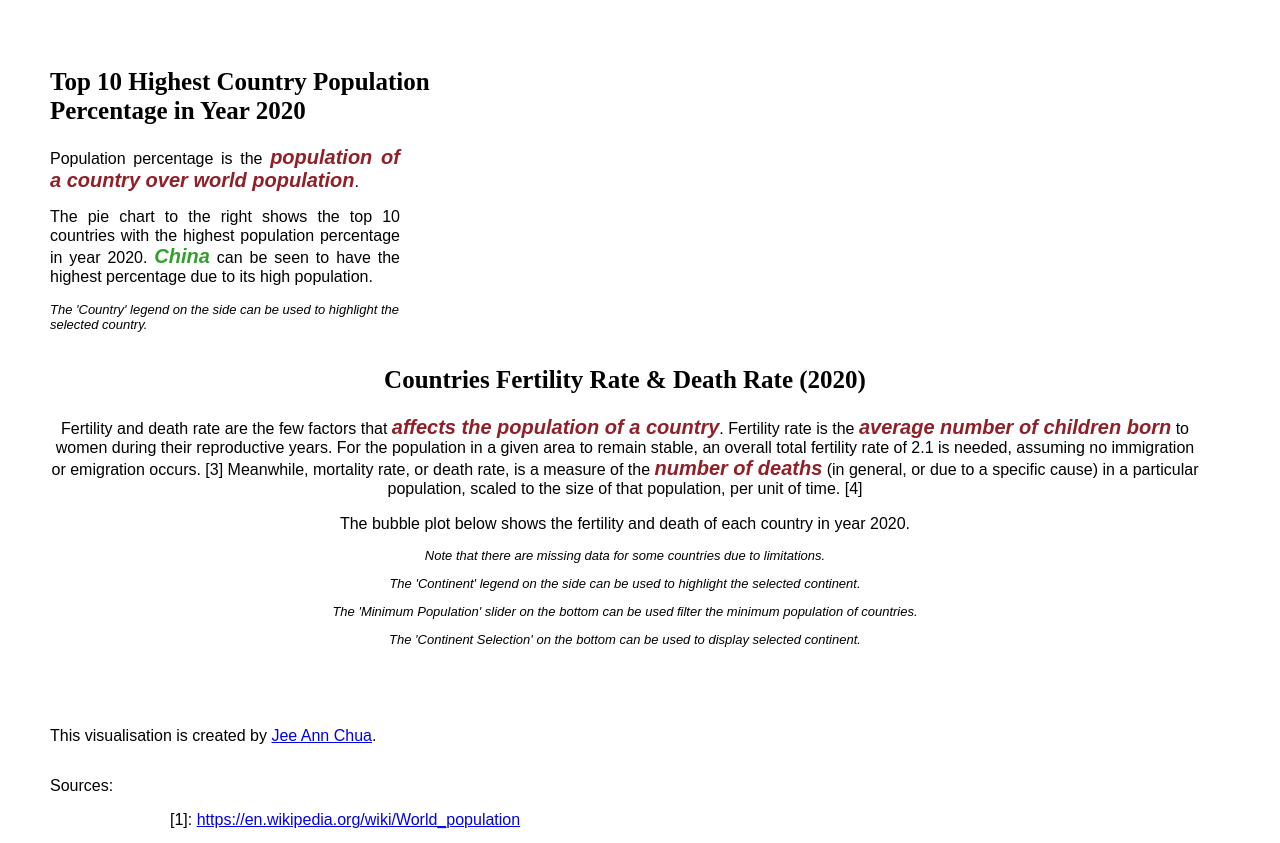
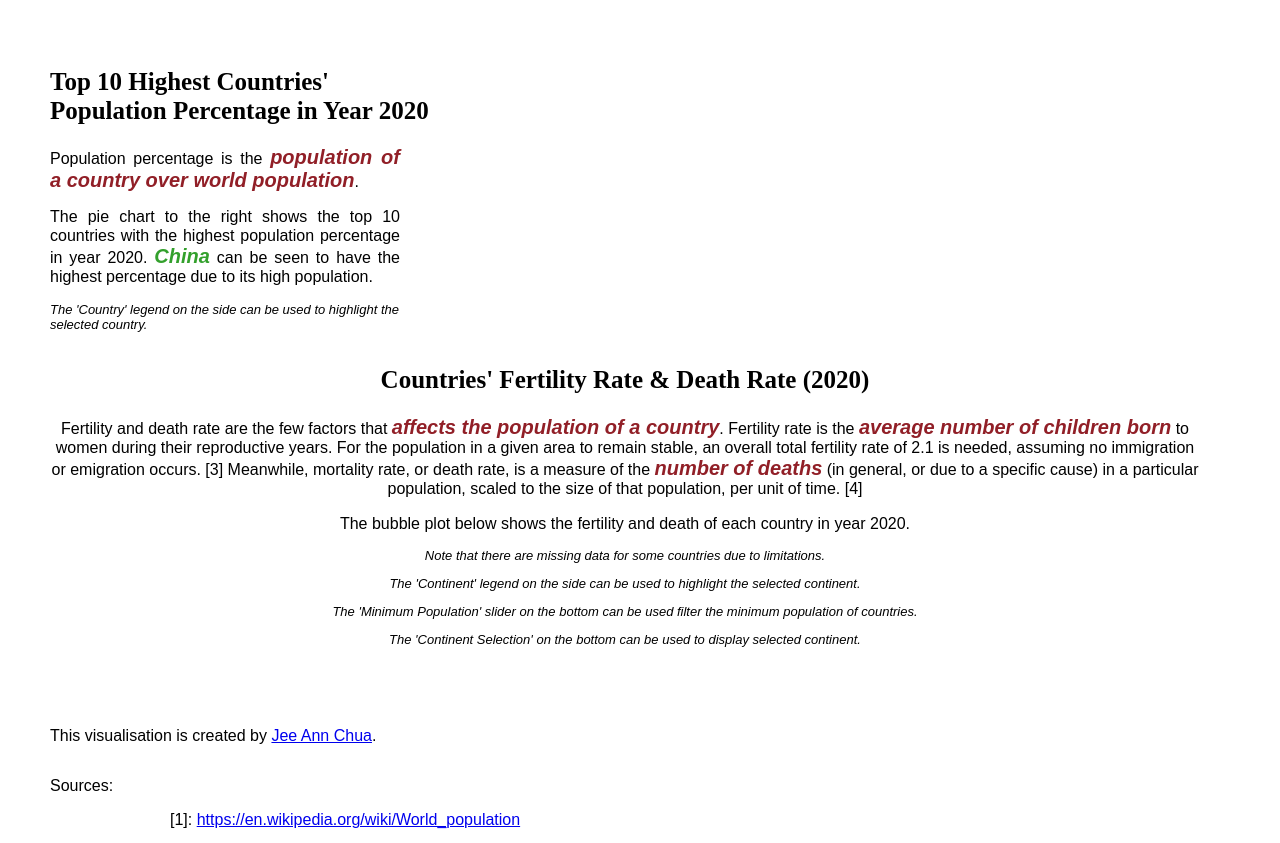
Before and after one commit to jeeannt/FIT3179, a plain HTML site: page index.html in a window 1280 px wide. Shown: the part 1114-1957 px from the top of the page. Drawn offline with nearby package versions, Linux system fonts and the light colour scheme; a script that the page names is missing.

Commit message:
Update index.html

```diff
--- a/index.html
+++ b/index.html
@@ -106,7 +106,7 @@
     <div class="pure-g">
       <div class="pure-u-1-3">
         <div class="description description-left">
-          <h2>Top 10 Highest Country Population Percentage in Year 2020</h2>
+          <h2>Top 10 Highest Countries' Population Percentage in Year 2020</h2>
           <p style="text-align: justify; padding-right: 50px;">
             Population percentage is the <strong>population of a country over world population</strong>.
           </p>
@@ -129,7 +129,7 @@
     <div class="pure-g">
       <div class="pure-u-1-1">
         <div class="description description-right" style="text-align: center;">
-          <h2>Countries Fertility Rate & Death Rate (2020)</h2>
+          <h2>Countries' Fertility Rate & Death Rate (2020)</h2>
           <p style="text-align: center;">Fertility and death rate are the few factors that <strong>affects the
               population of a country</strong>.
             Fertility rate is the <strong>average number of children born</strong> to women during their reproductive
```
